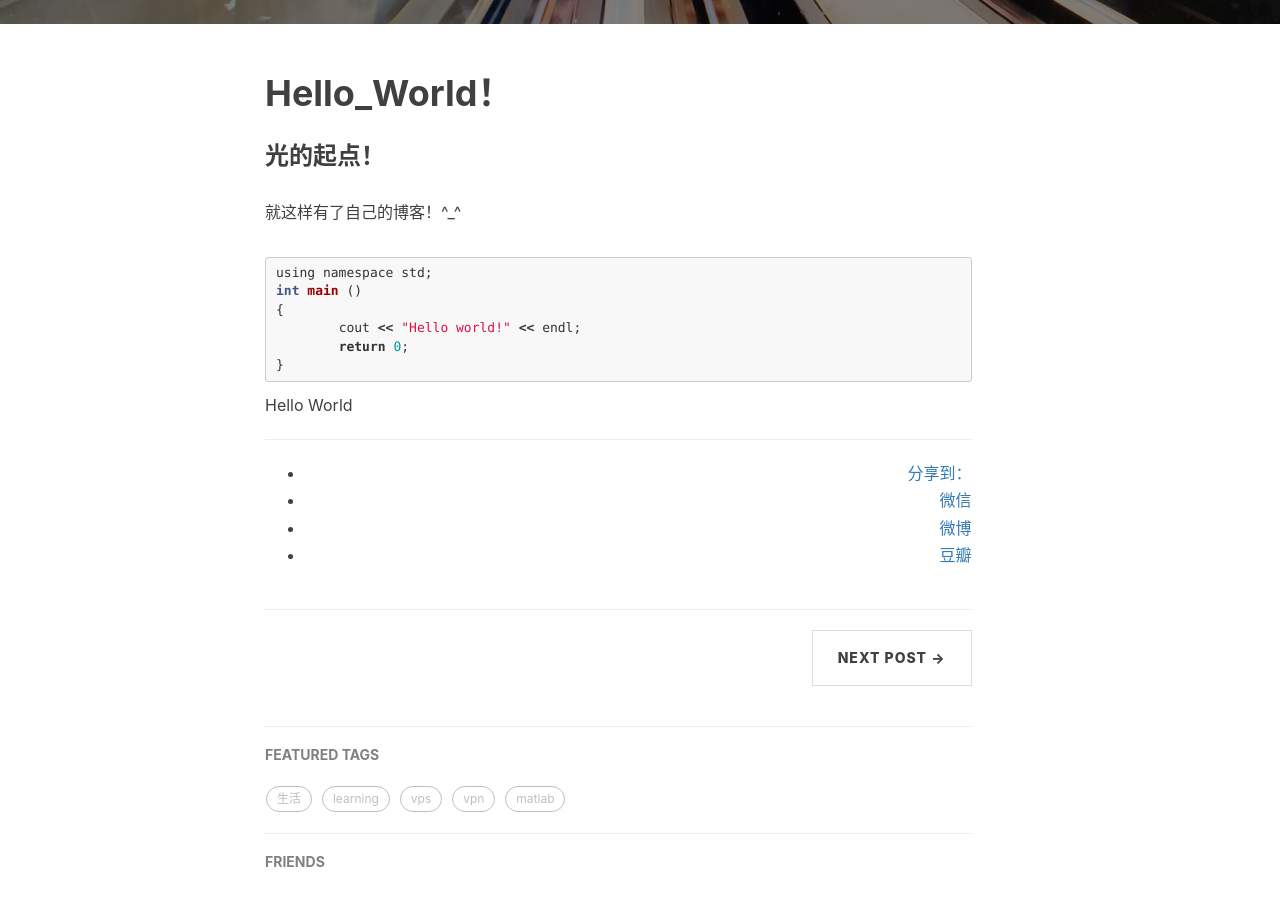
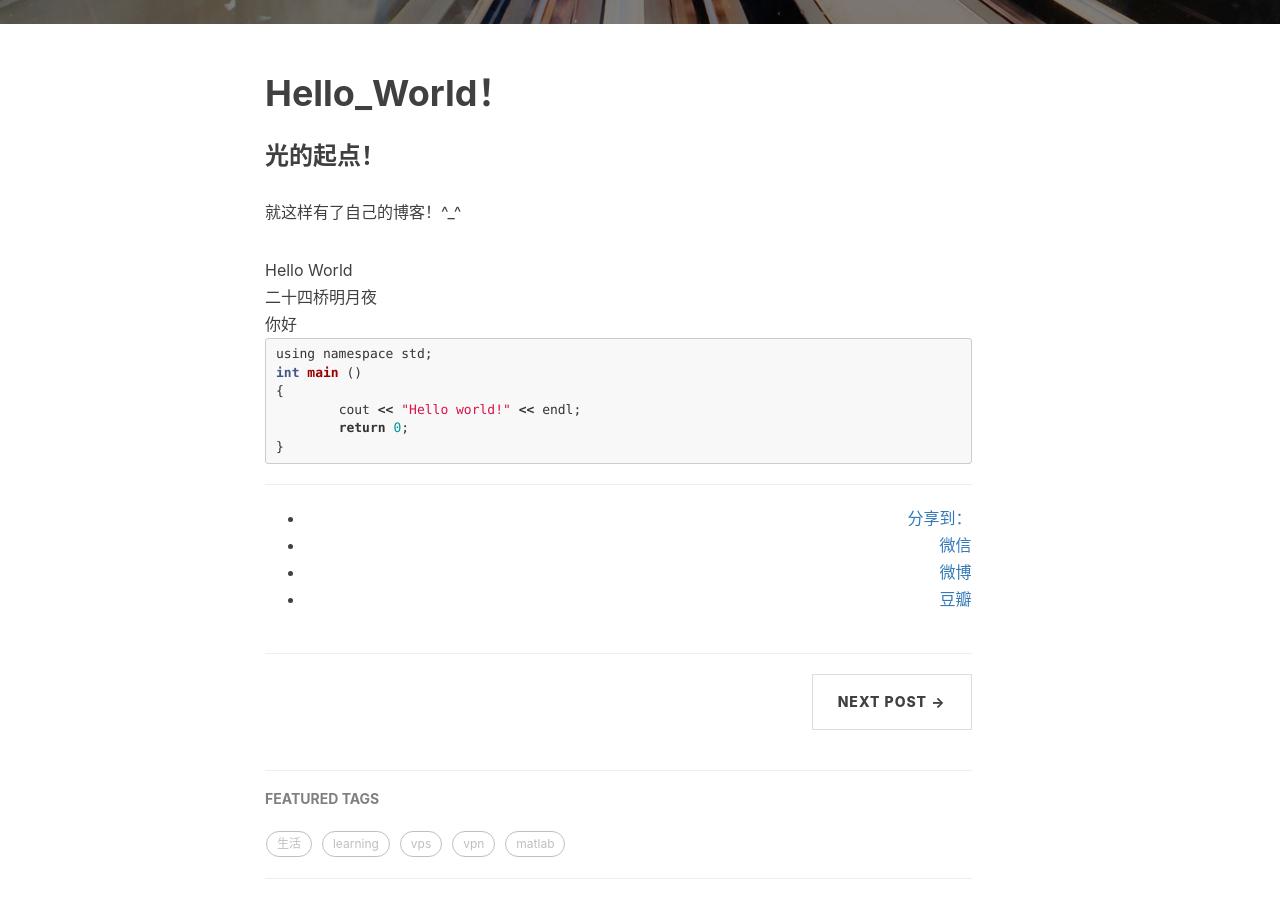
Before and after one commit to dyhube/dyhube.github.io, a Jekyll site: the page built from _posts/2016-05-06-HelloWorld.md, in a window 1280 px wide and 900 px high, scrolled down 499 px. Built offline with Jekyll 4.4.1, drawn with Linux system fonts in a browser that asks for light colours; nearby versions of some CDN libraries; comment, search, counter and statistics services are not loaded; a style sheet for code colours, icons or effects is not loaded.

Commit message:
Update 2016-05-06-HelloWorld.md

```diff
--- a/_posts/2016-05-06-HelloWorld.md
+++ b/_posts/2016-05-06-HelloWorld.md
@@ -18,6 +18,15 @@
 
 就这样有了自己的博客！^_^
 
+<link href='https://www.hanyi.studio/WebFonts/C3DB971E-443B-4D37-887D-530EE441EB6B/201704/css/8A36A8B5067E3F6D.css' rel='stylesheet' type='text/css'/>
+<div class="css8A36A8B5067E3F6D">Hello World</div>
+
+<link href='https://www.hanyi.studio/WebFonts/C3DB971E-443B-4D37-887D-530EE441EB6B/201704/css/4E738EFEF4ACAB7D.css' rel='stylesheet' type='text/css'/>
+<div class="css4E738EFEF4ACAB7D">二十四桥明月夜</div>
+
+<link href='https://www.hanyi.studio/WebFonts/C3DB971E-443B-4D37-887D-530EE441EB6B/201704/css/4E738EFEF4ACAB7D.css' rel='stylesheet' type='text/css'/>
+<div class="css4E738EFEF4ACAB7D">你好</div>
+
 {% highlight c %}
 using namespace std;
 int main ()
@@ -26,7 +35,3 @@
  	return 0;
 }
 {% endhighlight %}
-
-
-<link href='https://www.hanyi.studio/WebFonts/C3DB971E-443B-4D37-887D-530EE441EB6B/201704/css/8A36A8B5067E3F6D.css' rel='stylesheet' type='text/css'/>
-<div class="css8A36A8B5067E3F6D">Hello World</div>
```
